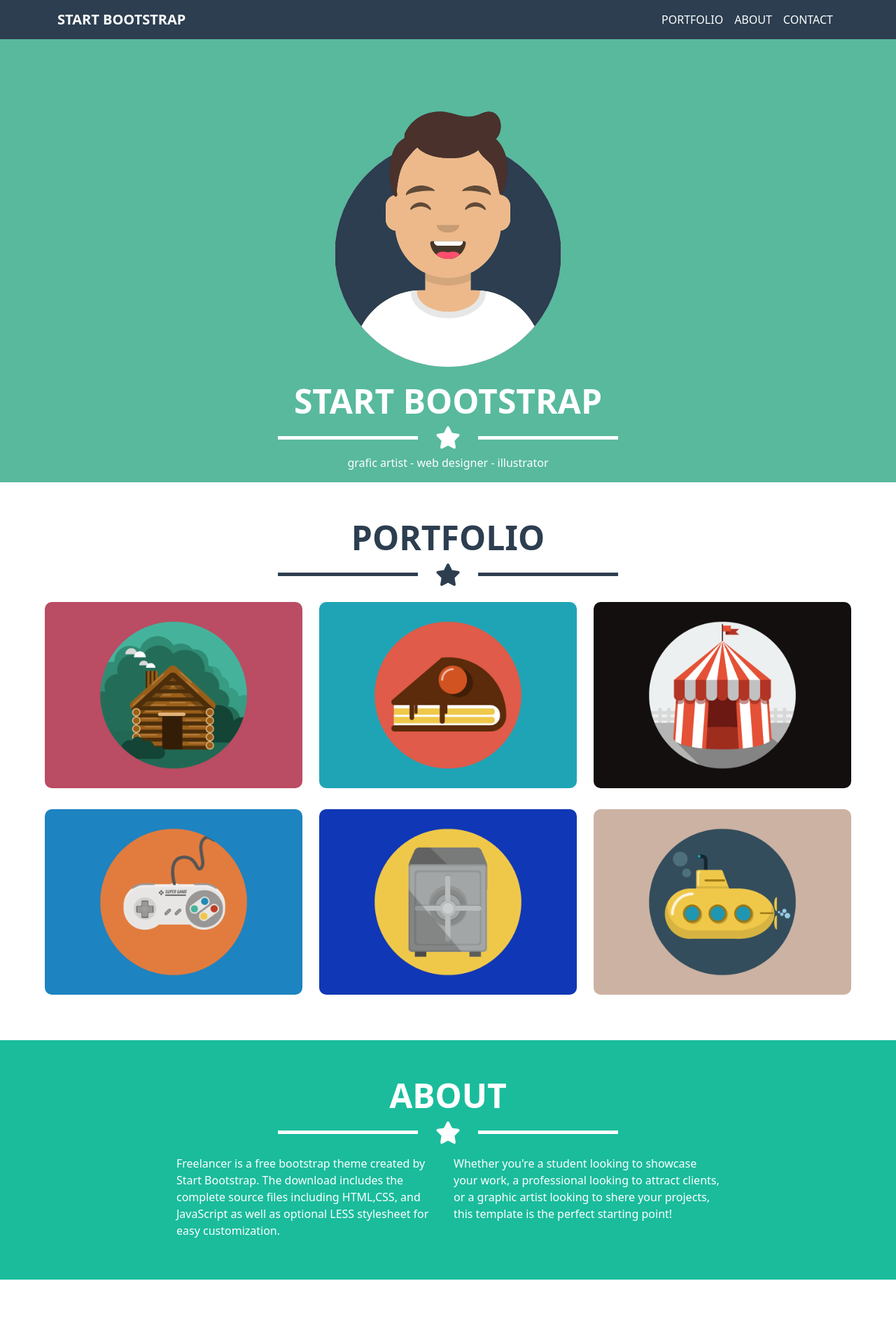
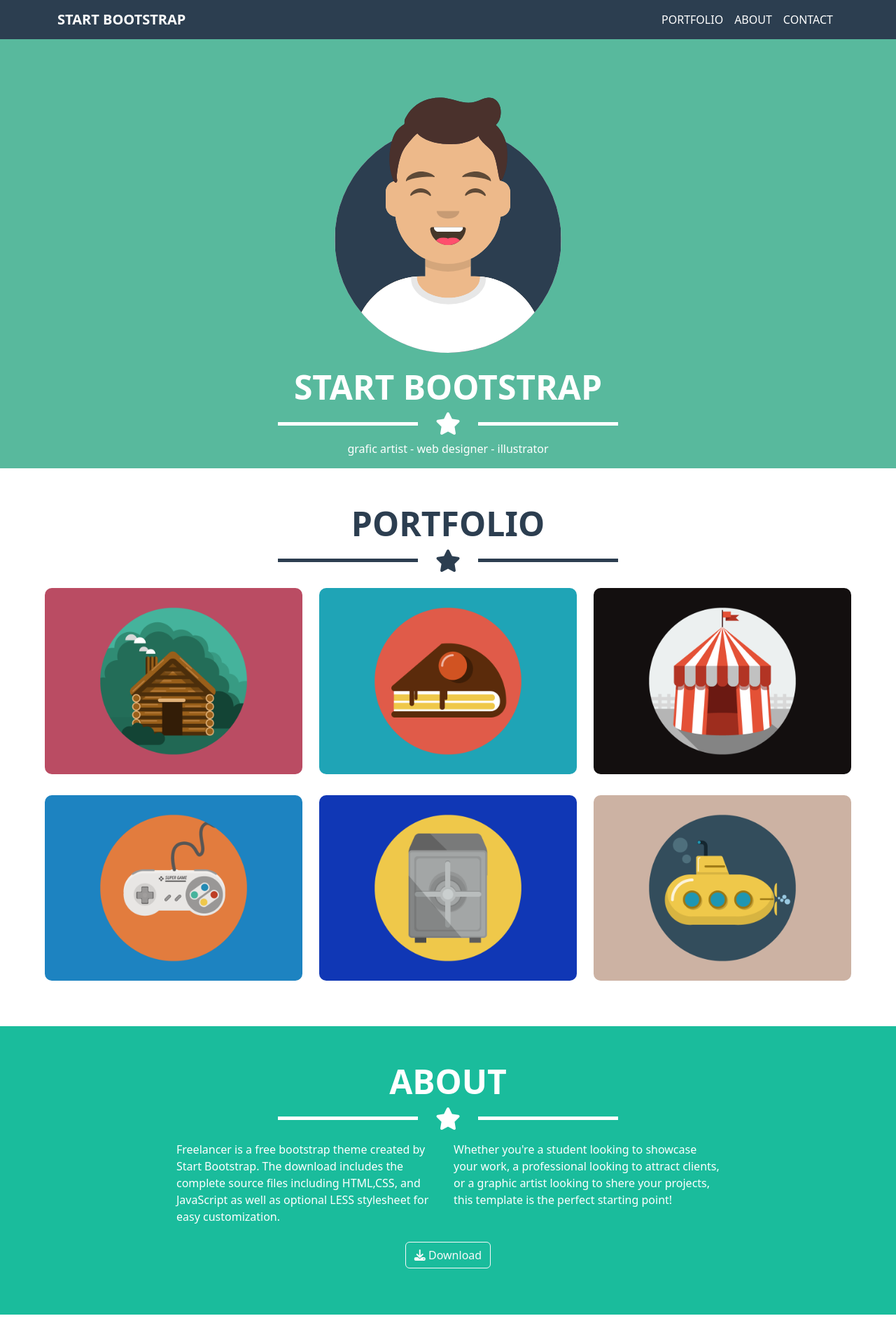
Before and after one commit to sisdream/html-css-bootstrap-freelancer, a plain HTML site: page index.html in a window 1280 px wide. Shown: the top 1900 px of the page at 70% size. Drawn offline with nearby package versions, Linux system fonts and the light colour scheme.

Commit message:
fix: section about

```diff
--- a/css/style.css
+++ b/css/style.css
@@ -21,7 +21,7 @@ body{
 /* SEZIONE BANNER */
 
 #banner {
-    padding-top: 90px;
+    padding-top: 70px;
     background-color: #58B99D;
     color: #fff;
     text-align: center;
--- a/index.html
+++ b/index.html
@@ -41,7 +41,7 @@
         <section id="banner">
             <div class="container-sm">
                 <div class="row justify-content-center">
-                    <div class="col-4">
+                    <div class="col-6 col-sm-6 col-lg-4">
                         <img src="img/avatar.svg" alt="">
                     </div>
                 </div>
@@ -145,6 +145,10 @@
                         this template is the perfect starting point!
                     </div>
                 </div>
+                <div class="d-flex justify-content-center">
+                    <button type="button" class="btn btn-outline-light m-3"><i class="fa-solid fa-download"></i> Download</button>
+                </div>
+
             </div>
         </section>
         <!-- CONTACT ME -->
```
